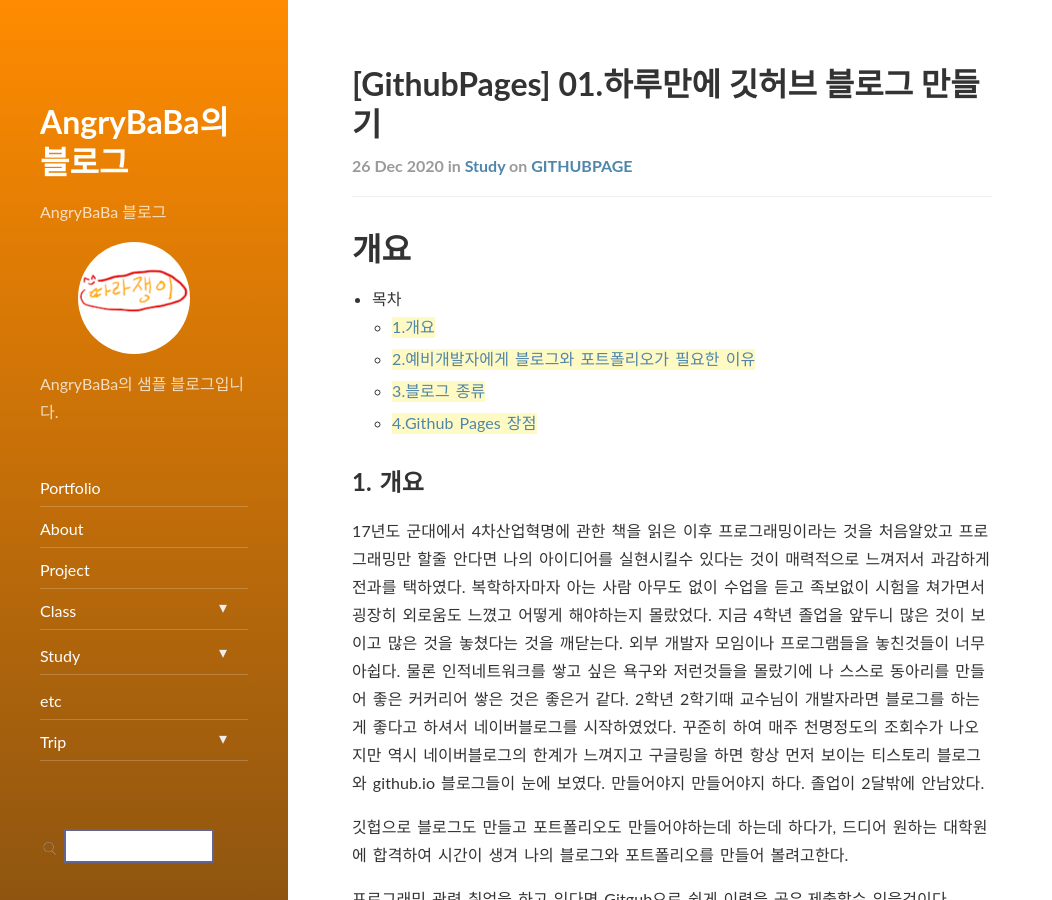
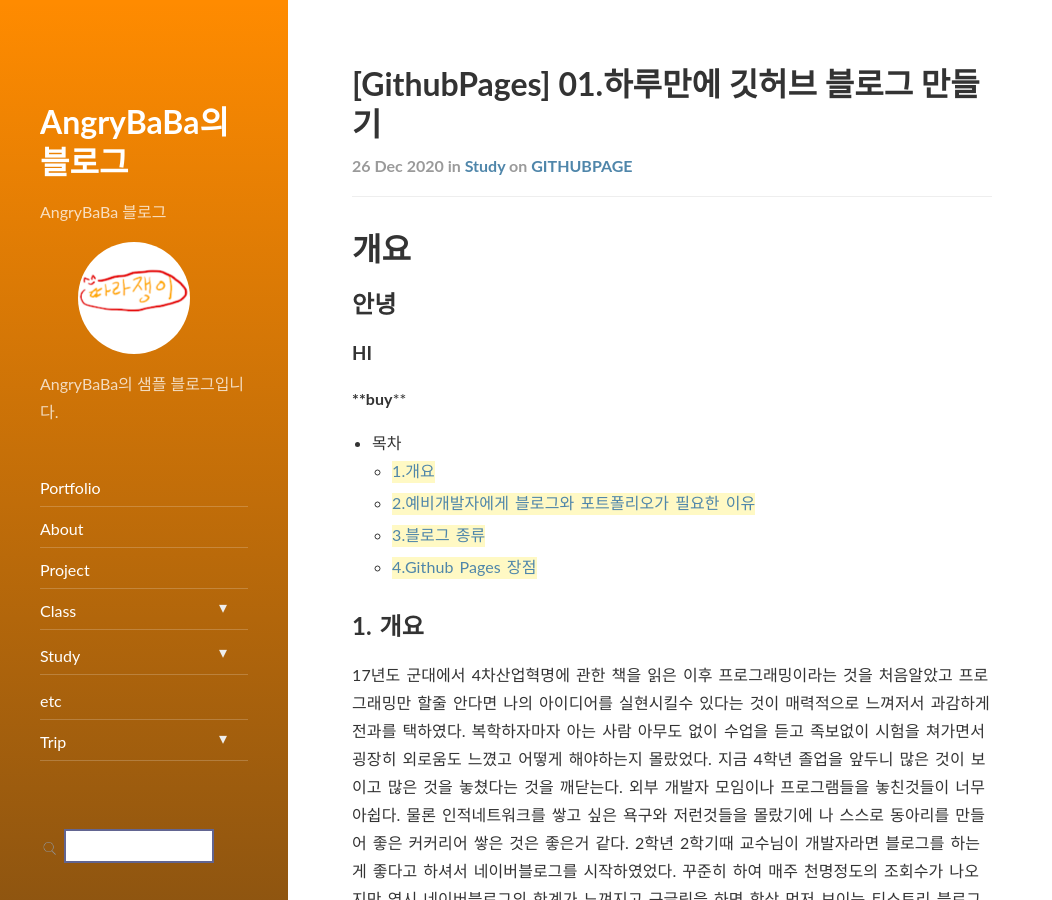
Before and after one commit to YuSeungMo/YuSeungMo.github.io, a Jekyll site: the page built from _posts/study/2020-12-26-making-blog01.md, in a window 1280 px wide and 900 px high. Shown: the whole window, without its empty margins (0-1052 px from the left). Built offline with Jekyll 4.4.1, drawn with Linux system fonts in a browser that asks for light colours; nearby versions of some CDN libraries.

Commit message:
Update 2020-12-26-making-blog01.md

```diff
--- a/_posts/study/2020-12-26-making-blog01.md
+++ b/_posts/study/2020-12-26-making-blog01.md
@@ -1,17 +1,24 @@
 ---
 layout: post
-title:  "[GithubPages] 01.하루만에 깃허브 블로그 만들기"
-subtitle:   "개요"
-date: 2020-12-26 11:45:51 +0900
+title: '[GithubPages] 01.하루만에 깃허브 블로그 만들기'
+subtitle: 개요
+date: '2020-12-26 11:45:51 +0900'
 categories: study
 tags: githubpage
 comments: true
 related_posts:
-    - category/_posts/study/2020-12-26-making-blog-02.md
-    - category/_posts/study/2020-12-26-making-blog-03.md
+  - category/_posts/study/2020-12-26-making-blog-02.md
+  - category/_posts/study/2020-12-26-making-blog-03.md
+published: true
 ---
 
 # 개요
+## 안녕
+### HI
+
+****buy****
+
+
 
 - 목차
     - [1.개요](#개요)
```
